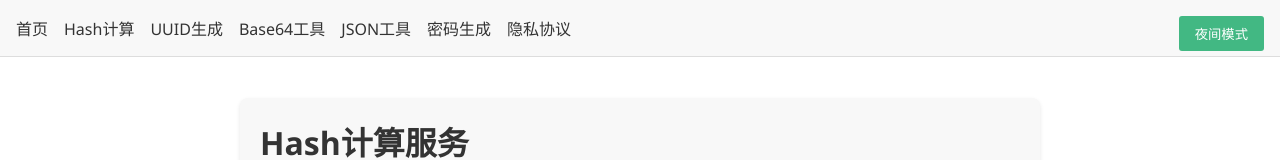
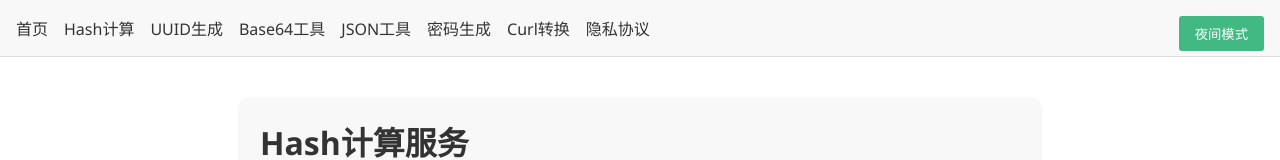
Before and after one commit to rainycrying/tools_web, a Vue app: page /hash-service in a window 1280 px wide. Shown: the top 160 px of the page. Built offline with nearby package versions, Linux system fonts and the light colour scheme.

Commit message:
no message

```diff
--- a/src/App.vue
+++ b/src/App.vue
@@ -7,6 +7,7 @@
         <router-link to="/base64">Base64工具</router-link>
         <router-link to="/json">JSON工具</router-link>
         <router-link to="/password">密码生成</router-link>
+        <router-link to="/curl-converter">Curl转换</router-link>
         <router-link to="/privacy">隐私协议</router-link>
       <button class="mode-toggle" @click="toggleDarkMode">{{ isDarkMode ? '日间模式' : '夜间模式' }}</button>
     </nav>
--- a/src/components/HashService.vue
+++ b/src/components/HashService.vue
@@ -88,11 +88,11 @@ export default {
     copyToClipboard(text) {
       navigator.clipboard.writeText(text)
         .then(() => {
-          alert('已成功复制到剪贴板');
+          console.log('已成功复制到剪贴板');
         })
         .catch(err => {
           console.error('复制失败:', err);
-          alert('复制失败，请手动复制');
+          console.log('复制失败，请手动复制');
         });
     }
   }
--- a/src/router/index.js
+++ b/src/router/index.js
@@ -54,6 +54,14 @@ const routes = [
     meta: {
       title: '密码生成器'
     }
+  },
+  {
+    path: '/curl-converter',
+    name: 'CurlConverter',
+    component: () => import('../views/CurlConverter.vue'),
+    meta: {
+      title: 'Curl命令转换'
+    }
   }
 ]
 
--- a/src/views/PasswordGenerator.vue
+++ b/src/views/PasswordGenerator.vue
@@ -88,7 +88,7 @@ export default {
       }
 
       if (!chars) {
-        alert('请至少选择一种字符类型');
+        console.log('请至少选择一种字符类型');
         return;
       }
 
@@ -103,7 +103,7 @@ export default {
     },
     copyPassword(password) {
       navigator.clipboard.writeText(password);
-      alert('密码已复制');
+      console.log('密码已复制');
     },
   }
 }
```
